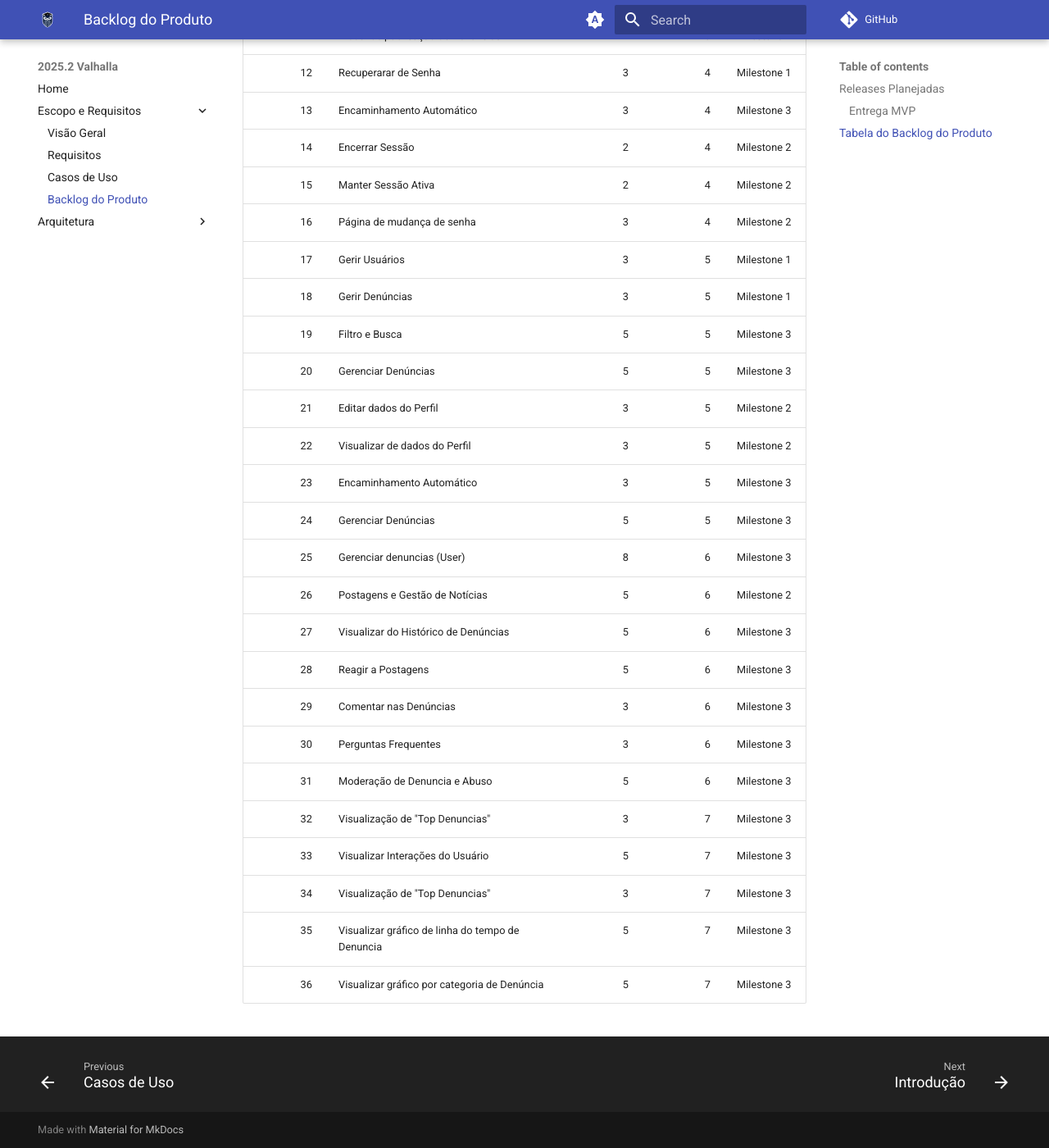
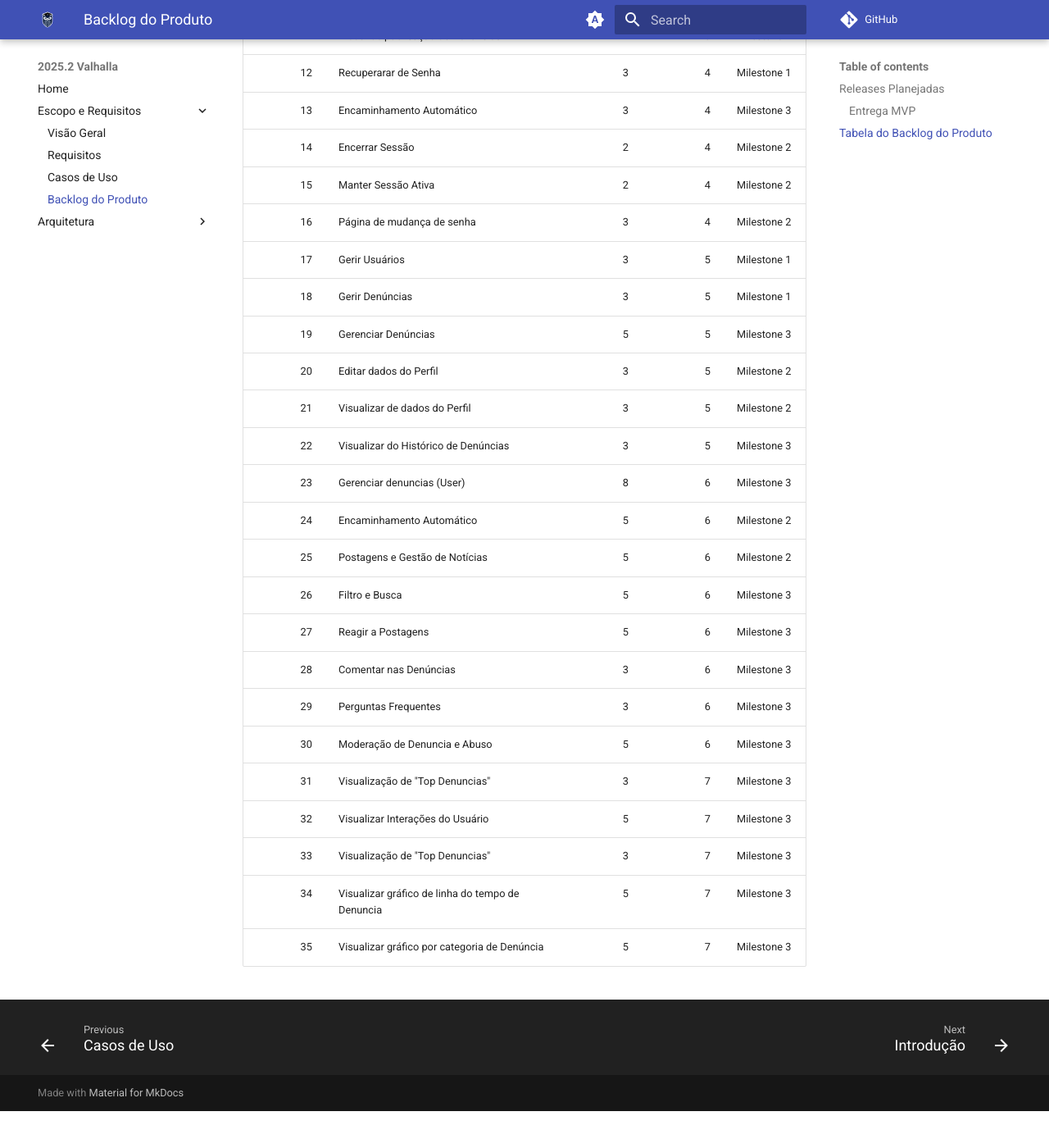
Before and after one commit to fga-eps-mds/2025.2-Valhalla-Docs, an MkDocs documentation site: the page built from docs/escopo-requisitos/backlog.md, in a window 1280 px wide and 1400 px high, scrolled down 2018 px. Shown: the whole window at 82% size. Built offline with MkDocs 1.6.1 and Material for MkDocs 9.7.7, drawn with Linux system fonts in a browser that asks for light colours; comment, search, counter and statistics services are not loaded; after the commit the page ends 3373 px from its top, so only the background shows below that.

Commit message:
doc: finalizacao

```diff
--- a/docs/escopo-requisitos/backlog.md
+++ b/docs/escopo-requisitos/backlog.md
@@ -53,21 +53,20 @@ A tabela a seguir resume o planejamento das fases:
 |   16 | Página de mudança de senha                       |              3 |        4 | Milestone 2 |
 |   17 | Gerir Usuários                                   |              3 |        5 | Milestone 1 |
 |   18 | Gerir Denúncias                                  |              3 |        5 | Milestone 1 |
-|   19 | Filtro e Busca                                   |              5 |        5 | Milestone 3 |
-|   20 | Gerenciar Denúncias                              |              5 |        5 | Milestone 3 |
-|   21 | Editar dados do Perfil                           |              3 |        5 | Milestone 2 |
-|   22 | Visualizar de dados do Perfil                    |              3 |        5 | Milestone 2 |
-|   23 | Encaminhamento Automático                        |              3 |        5 | Milestone 3 |
-|   24 | Gerenciar Denúncias                              |              5 |        5 | Milestone 3 |
-|   25 | Gerenciar denuncias (User)                       |              8 |        6 | Milestone 3 |
-|   26 | Postagens e Gestão de Notícias                   |              5 |        6 | Milestone 2 |
-|   27 | Visualizar do Histórico de Denúncias             |              5 |        6 | Milestone 3 |
-|   28 | Reagir a Postagens                               |              5 |        6 | Milestone 3 |
-|   29 | Comentar nas Denúncias                           |              3 |        6 | Milestone 3 |
-|   30 | Perguntas Frequentes                             |              3 |        6 | Milestone 3 |
-|   31 | Moderação de Denuncia e Abuso                    |              5 |        6 | Milestone 3 |
-|   32 | Visualização de "Top Denuncias"                  |              3 |        7 | Milestone 3 |
-|   33 | Visualizar Interações do Usuário                 |              5 |        7 | Milestone 3 |
-|   34 | Visualização de "Top Denuncias"                  |              3 |        7 | Milestone 3 |
-|   35 | Visualizar gráfico de linha do tempo de Denuncia |              5 |        7 | Milestone 3 |
-|   36 | Visualizar gráfico por categoria de Denúncia     |              5 |        7 | Milestone 3 |
+|   19 | Gerenciar Denúncias                              |              5 |        5 | Milestone 3 |
+|   20 | Editar dados do Perfil                           |              3 |        5 | Milestone 2 |
+|   21 | Visualizar de dados do Perfil                    |              3 |        5 | Milestone 2 |
+|   22 | Visualizar do Histórico de Denúncias             |              3 |        5 | Milestone 3 |
+|   23 | Gerenciar denuncias (User)                       |              8 |        6 | Milestone 3 |
+|   24 | Encaminhamento Automático                        |              5 |        6 | Milestone 2 |
+|   25 | Postagens e Gestão de Notícias                   |              5 |        6 | Milestone 2 |
+|   26 | Filtro e Busca                                   |              5 |        6 | Milestone 3 |
+|   27 | Reagir a Postagens                               |              5 |        6 | Milestone 3 |
+|   28 | Comentar nas Denúncias                           |              3 |        6 | Milestone 3 |
+|   29 | Perguntas Frequentes                             |              3 |        6 | Milestone 3 |
+|   30 | Moderação de Denuncia e Abuso                    |              5 |        6 | Milestone 3 |
+|   31 | Visualização de "Top Denuncias"                  |              3 |        7 | Milestone 3 |
+|   32 | Visualizar Interações do Usuário                 |              5 |        7 | Milestone 3 |
+|   33 | Visualização de "Top Denuncias"                  |              3 |        7 | Milestone 3 |
+|   34 | Visualizar gráfico de linha do tempo de Denuncia |              5 |        7 | Milestone 3 |
+|   35 | Visualizar gráfico por categoria de Denúncia     |              5 |        7 | Milestone 3 |
```
